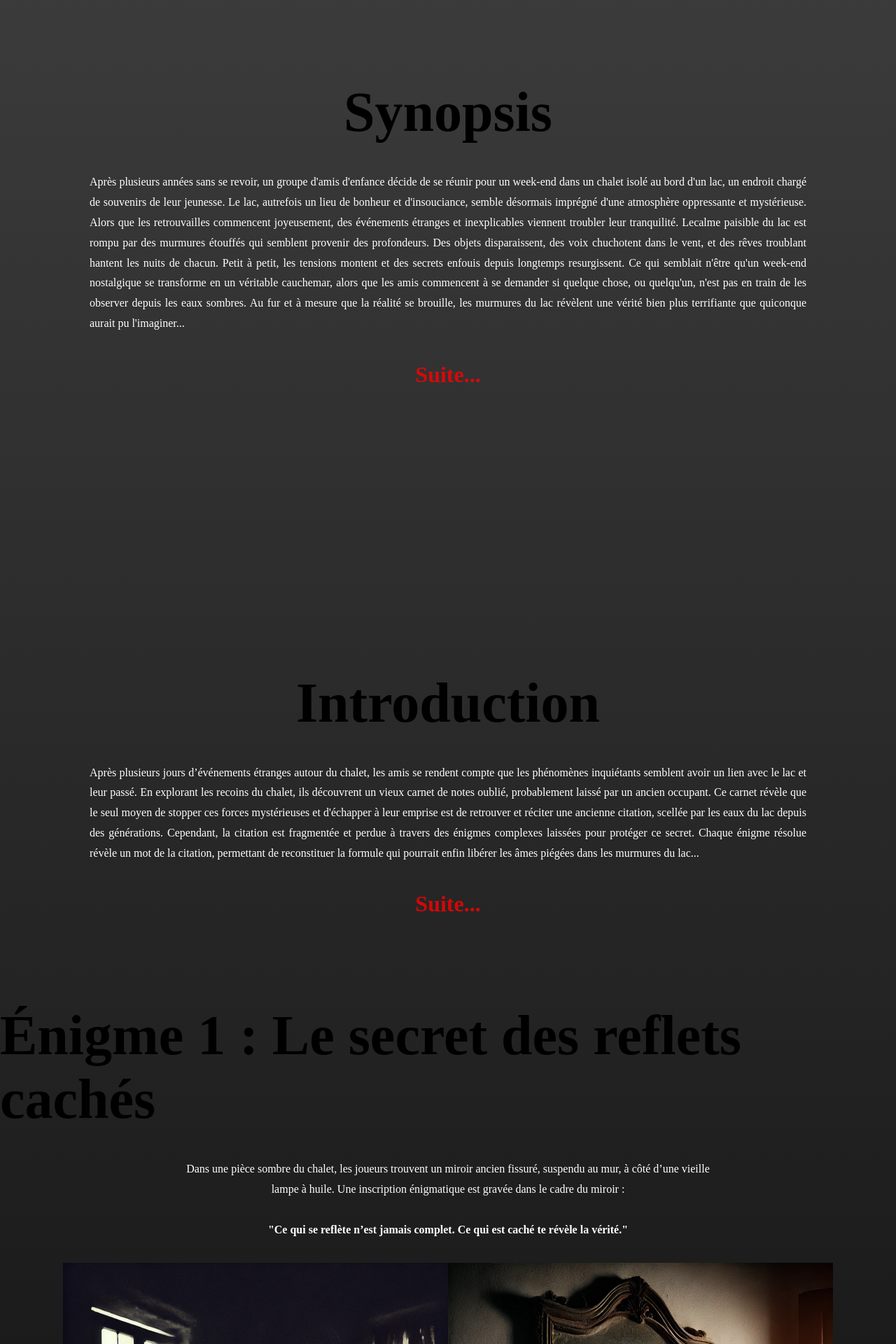
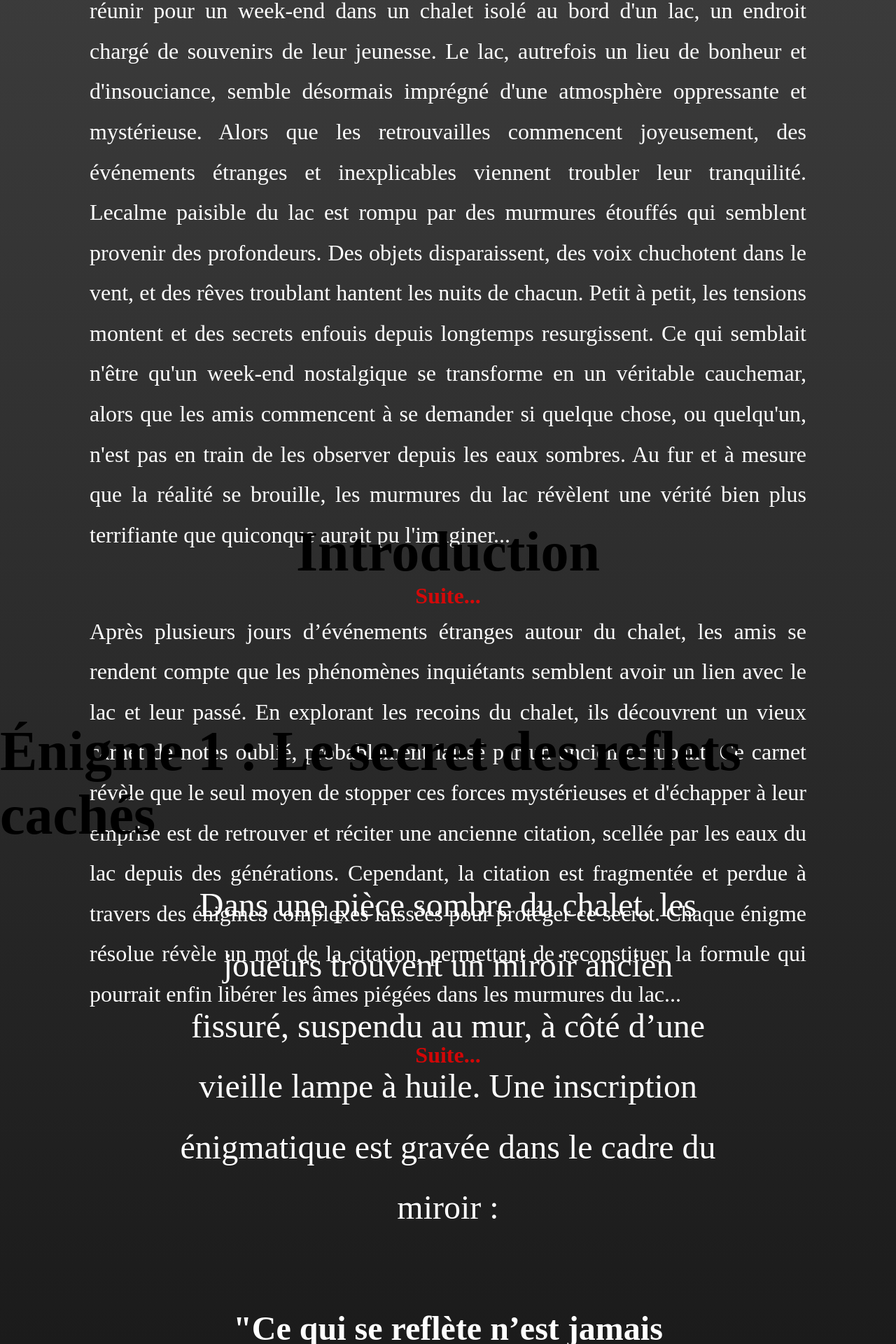
Before and after one commit to jpkamdem/detective-project, a React (Vite) app: page / in a window 1280 px wide. Shown: the part 880-2800 px from the top of the page at 70% size. Built offline with nearby package versions, Linux system fonts and the light colour scheme.

Commit message:
changements taille font

```diff
--- a/src/components/Section3.jsx
+++ b/src/components/Section3.jsx
@@ -16,6 +16,7 @@ export default function Section3({ onClick }) {
             lineHeight: "1.8em",
             color: "#fff",
             padding: "0 0 2em 0",
+            fontSize: "3em",
           }}
         >
           Dans une pièce sombre du chalet, les joueurs trouvent un miroir ancien
--- a/src/components/Section5.jsx
+++ b/src/components/Section5.jsx
@@ -12,6 +12,7 @@ export default function Section5({ onClick }) {
           textAlign: "justify",
           lineHeight: "1.8em",
           color: "#fff",
+          fontSize: "2em",
         }}
       >
         Dans le grenier, les joueurs découvrent une petite boîte métallique avec
--- a/src/components/section1.module.css
+++ b/src/components/section1.module.css
@@ -24,4 +24,5 @@
   text-align: justify;
   line-height: 1.8em;
   color: #fff;
+  font-size: 2em;
 }
--- a/src/components/section2.module.css
+++ b/src/components/section2.module.css
@@ -24,4 +24,5 @@
   text-align: justify;
   line-height: 1.8em;
   color: #fff;
+  font-size: 2em;
 }
--- a/src/components/section4.module.css
+++ b/src/components/section4.module.css
@@ -11,4 +11,5 @@
   text-align: center;
   line-height: 1.8em;
   color: #fff;
+  font-size: 3em;
 }
--- a/src/components/section5.module.css
+++ b/src/components/section5.module.css
@@ -11,4 +11,5 @@
   text-align: center;
   line-height: 1.8em;
   color: #fff;
+  font-size: 2em;
 }
```
